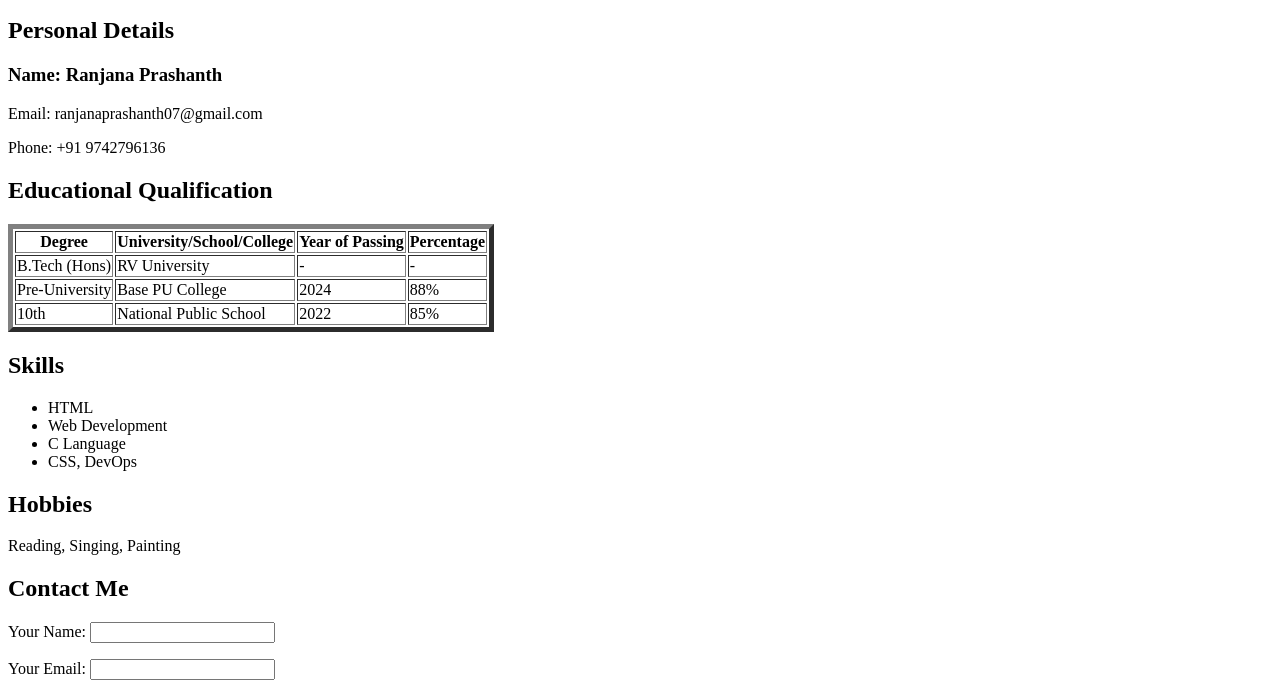
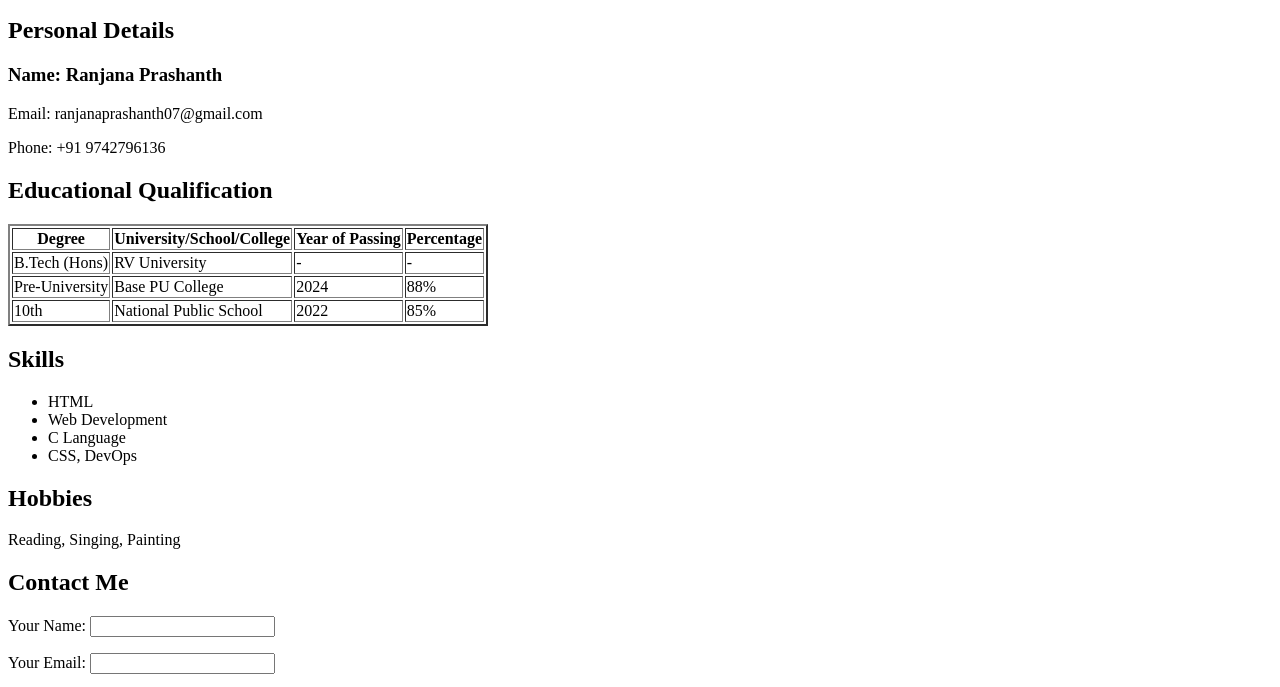
Before and after one commit to Ranjana2711/RESUME, a plain HTML site: page index.html in a window 1280 px wide. Shown: the part 105-792 px from the top of the page. Drawn offline with Linux system fonts and the light colour scheme.

Commit message:
Update index.html

```diff
--- a/index.html
+++ b/index.html
@@ -13,7 +13,7 @@
 <p>Phone: +91 9742796136</p>
 
 <h2>Educational Qualification</h2>
-<table border=5>
+<table border=2>
     <tr>
         <th>Degree</th>
         <th>University/School/College</th>
```
